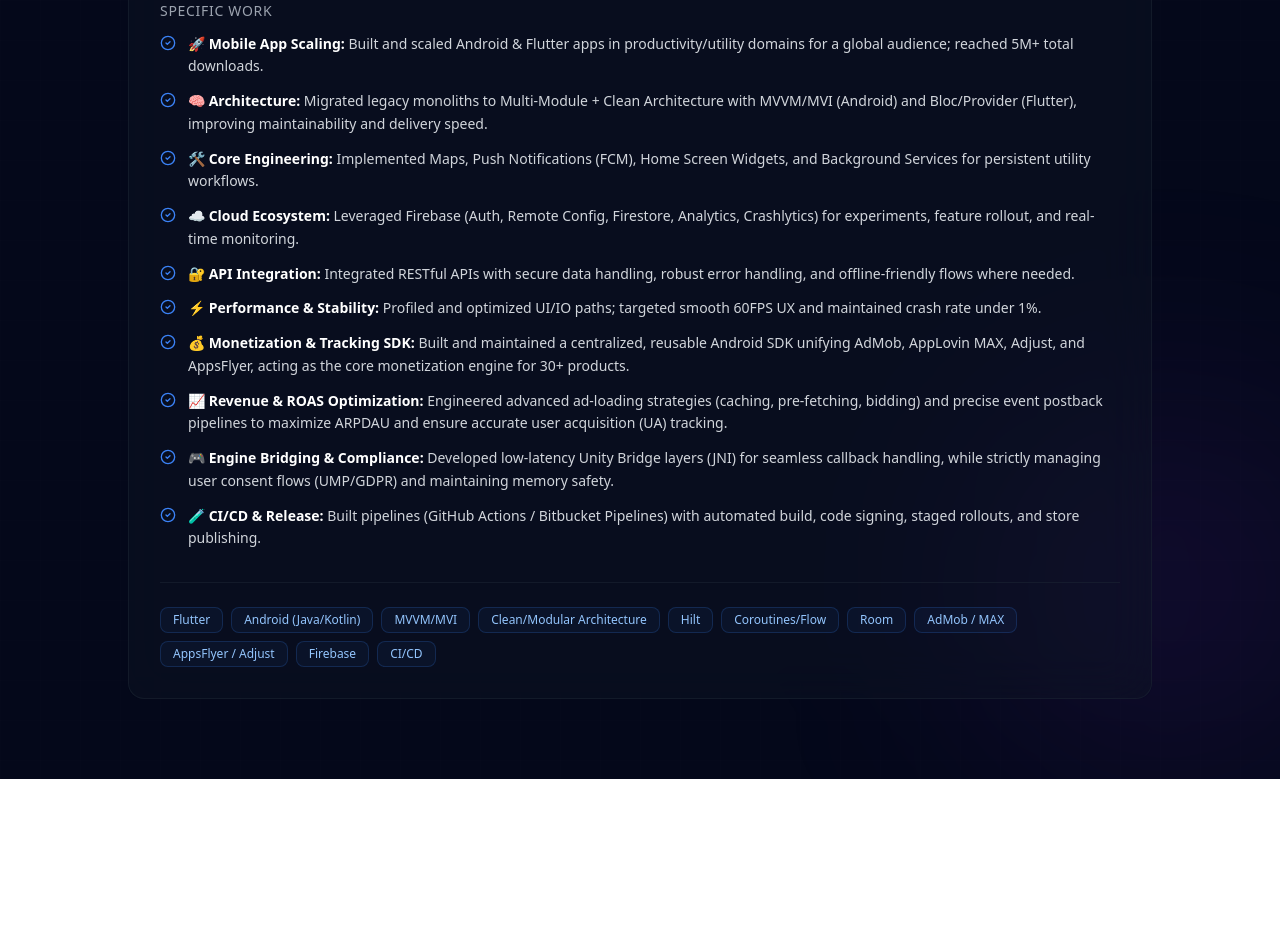
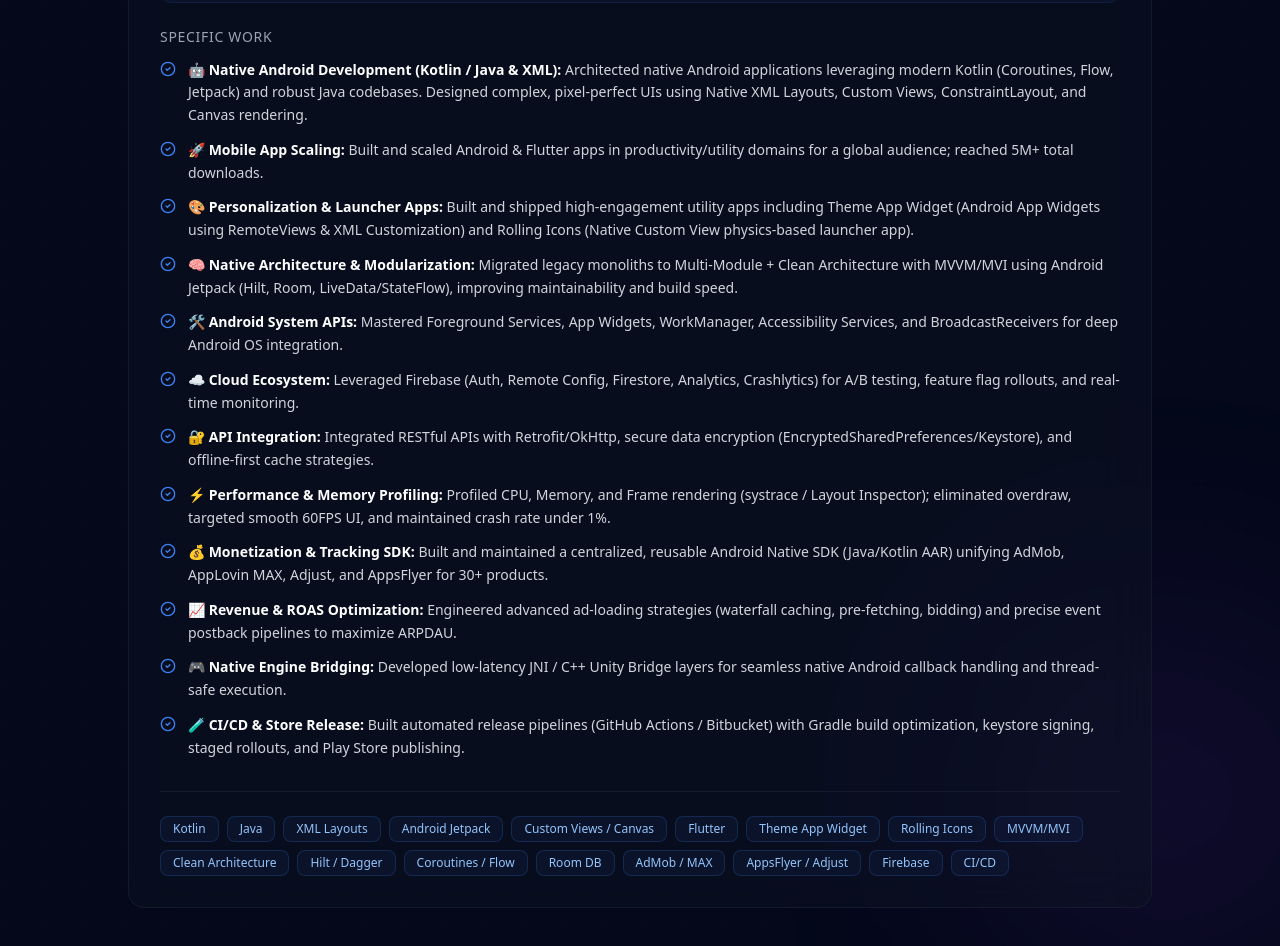
Before and after one commit to nguyenvietcuong0112/nguyenvietcuong_profolio, a React (Vite) app: page /experience in a window 1280 px wide. Shown: the part 760-1706 px from the top of the page. Before the commit the page ends 1539 px from the top, so only its background shows below. Built offline with nearby package versions, Linux system fonts and the light colour scheme.

Commit message:
fix bugs

```diff
--- a/src/pages/About/About.jsx
+++ b/src/pages/About/About.jsx
@@ -24,24 +24,22 @@
 
             <div className="relative space-y-4">
               <p className="text-white">
-                Hello! I'm Cuong, a <span className="text-cyan-400 font-bold">Mobile Engineer</span> with a proven track record of building and scaling mobile applications for global markets reaching <span className="text-cyan-400 font-bold">5M+ downloads</span>.
+                Hello! I'm Cuong, a <span className="text-cyan-400 font-bold">Mobile Engineer</span> specializing in <span className="text-purple-400 font-bold">Kotlin</span>, <span className="text-red-400 font-bold">Java</span>, and <span className="text-cyan-400 font-bold">Flutter</span>. I have a proven track record of building and scaling high-performance mobile applications reaching <span className="text-cyan-400 font-bold">5M+ downloads</span> across global markets.
               </p>
 
               <p className="text-white">
-                I specialize in high-impact mobile solutions with a strong focus on <span className="font-bold border-b-2 border-blue-500/50">Monetization & Analytics SDK Development</span>. I have extensive experience building centralized libraries that seamlessly integrate AdMob, AppLovin, AppsFlyer, and Adjust. My expertise lies in optimizing eCPM, ARPDAU, and ROAS through robust ad-loading strategies, precise event tracking, and data-driven A/B testing.
+                My primary focus lies in Native Android (<span className="text-purple-400 font-semibold">Kotlin & Java</span>) and cross-platform development with <span className="text-cyan-400 font-semibold">Flutter</span>, paired with deep expertise in <span className="font-bold border-b-2 border-blue-500/50">Monetization & Analytics SDK Integration</span>. I've designed and built centralized libraries integrating AdMob, AppLovin, AppsFlyer, and Adjust—optimizing eCPM, ARPDAU, and ROAS through data-driven ad architecture and precise event tracking.
               </p>
 
               <p className="text-white">
-                I am passionate about building products with measurable impact and sustainable growth, transforming technical complexity into seamless user experiences that scale to millions.
+                I am passionate about building products with measurable business impact, transforming technical complexity into smooth 60 FPS mobile user experiences.
               </p>
 
               <div className="pt-6">
                 <blockquote className="border-l-4 border-gray-300 pl-4">
                   <p className="text-white">
-                    I'm a lifelong learner and mobile engineer, driven by a passion for
-                    building impactful applications and improving development workflows.
-                    Through Flutter and native Android, I aim to create robust systems and
-                    seamless user experiences that scale.
+                    Driven by a passion for clean architecture and robust mobile systems.
+                    Leveraging Kotlin, Java, and Flutter to create high-performing apps that scale seamlessly to millions of users.
                   </p>
 
                   <div className="mt-6 space-y-3">
@@ -49,9 +47,8 @@
                       Cuong, Mobile Engineer
                     </cite>
                     <div className="flex items-center gap-2">
-                      {/* Optional: replace with your app logo */}
                       <span className="text-white">
-                        Building mobile products with Flutter & Android
+                        Building mobile products with Kotlin, Java & Flutter
                       </span>
                     </div>
                   </div>
--- a/src/pages/Experience/Experience.jsx
+++ b/src/pages/Experience/Experience.jsx
@@ -117,27 +117,35 @@
     icon: Code2,
     title: "Work Experience",
     functions:
-      "Mobile Developer focused on Flutter and Android (Java/Kotlin), shipping production apps with strong performance, reliability, and monetization.",
+      "Senior Mobile Engineer specializing in Native Android (Kotlin & Java, XML Layouts) and Flutter cross-platform development. Proven record of shipping high-impact production apps with 5M+ downloads, scalable modular architecture, and advanced monetization engines.",
     specificWork: [
+      "🤖 Native Android Development (Kotlin / Java & XML): Architected native Android applications leveraging modern Kotlin (Coroutines, Flow, Jetpack) and robust Java codebases. Designed complex, pixel-perfect UIs using Native XML Layouts, Custom Views, ConstraintLayout, and Canvas rendering.",
       "🚀 Mobile App Scaling: Built and scaled Android & Flutter apps in productivity/utility domains for a global audience; reached 5M+ total downloads.",
-      "🧠 Architecture: Migrated legacy monoliths to Multi-Module + Clean Architecture with MVVM/MVI (Android) and Bloc/Provider (Flutter), improving maintainability and delivery speed.",
-      "🛠️ Core Engineering: Implemented Maps, Push Notifications (FCM), Home Screen Widgets, and Background Services for persistent utility workflows.",
-      "☁️ Cloud Ecosystem: Leveraged Firebase (Auth, Remote Config, Firestore, Analytics, Crashlytics) for experiments, feature rollout, and real-time monitoring.",
-      "🔐 API Integration: Integrated RESTful APIs with secure data handling, robust error handling, and offline-friendly flows where needed.",
-      "⚡ Performance & Stability: Profiled and optimized UI/IO paths; targeted smooth 60FPS UX and maintained crash rate under 1%.",
-      "💰 Monetization & Tracking SDK: Built and maintained a centralized, reusable Android SDK unifying AdMob, AppLovin MAX, Adjust, and AppsFlyer, acting as the core monetization engine for 30+ products.",
-      "📈 Revenue & ROAS Optimization: Engineered advanced ad-loading strategies (caching, pre-fetching, bidding) and precise event postback pipelines to maximize ARPDAU and ensure accurate user acquisition (UA) tracking.",
-      "🎮 Engine Bridging & Compliance: Developed low-latency Unity Bridge layers (JNI) for seamless callback handling, while strictly managing user consent flows (UMP/GDPR) and maintaining memory safety.",
-      "🧪 CI/CD & Release: Built pipelines (GitHub Actions / Bitbucket Pipelines) with automated build, code signing, staged rollouts, and store publishing.",
+      "🎨 Personalization & Launcher Apps: Built and shipped high-engagement utility apps including Theme App Widget (Android App Widgets using RemoteViews & XML Customization) and Rolling Icons (Native Custom View physics-based launcher app).",
+      "🧠 Native Architecture & Modularization: Migrated legacy monoliths to Multi-Module + Clean Architecture with MVVM/MVI using Android Jetpack (Hilt, Room, LiveData/StateFlow), improving maintainability and build speed.",
+      "🛠️ Android System APIs: Mastered Foreground Services, App Widgets, WorkManager, Accessibility Services, and BroadcastReceivers for deep Android OS integration.",
+      "☁️ Cloud Ecosystem: Leveraged Firebase (Auth, Remote Config, Firestore, Analytics, Crashlytics) for A/B testing, feature flag rollouts, and real-time monitoring.",
+      "🔐 API Integration: Integrated RESTful APIs with Retrofit/OkHttp, secure data encryption (EncryptedSharedPreferences/Keystore), and offline-first cache strategies.",
+      "⚡ Performance & Memory Profiling: Profiled CPU, Memory, and Frame rendering (systrace / Layout Inspector); eliminated overdraw, targeted smooth 60FPS UI, and maintained crash rate under 1%.",
+      "💰 Monetization & Tracking SDK: Built and maintained a centralized, reusable Android Native SDK (Java/Kotlin AAR) unifying AdMob, AppLovin MAX, Adjust, and AppsFlyer for 30+ products.",
+      "📈 Revenue & ROAS Optimization: Engineered advanced ad-loading strategies (waterfall caching, pre-fetching, bidding) and precise event postback pipelines to maximize ARPDAU.",
+      "🎮 Native Engine Bridging: Developed low-latency JNI / C++ Unity Bridge layers for seamless native Android callback handling and thread-safe execution.",
+      "🧪 CI/CD & Store Release: Built automated release pipelines (GitHub Actions / Bitbucket) with Gradle build optimization, keystore signing, staged rollouts, and Play Store publishing.",
     ],
     technologies: [
+      "Kotlin",
+      "Java",
+      "XML Layouts",
+      "Android Jetpack",
+      "Custom Views / Canvas",
       "Flutter",
-      "Android (Java/Kotlin)",
+      "Theme App Widget",
+      "Rolling Icons",
       "MVVM/MVI",
-      "Clean/Modular Architecture",
-      "Hilt",
-      "Coroutines/Flow",
-      "Room",
+      "Clean Architecture",
+      "Hilt / Dagger",
+      "Coroutines / Flow",
+      "Room DB",
       "AdMob / MAX",
       "AppsFlyer / Adjust",
       "Firebase",
--- a/src/pages/Hero/Hero.jsx
+++ b/src/pages/Hero/Hero.jsx
@@ -1,6 +1,9 @@
 import { useState, useEffect } from "react";
 import Prism from "prismjs";
-import "prismjs/components/prism-javascript";
+import "prismjs/components/prism-clike";
+import "prismjs/components/prism-java";
+import "prismjs/components/prism-kotlin";
+import "prismjs/components/prism-dart";
 import "@/assets/css/tomorrow.css";
 import Meteors from "@/components/ui/meteors";
 import PortfolioPage from "@/pages/About/About";
@@ -57,15 +60,16 @@
 
 const TechStackBar = () => {
   const stacks = [
-    { name: "Flutter", color: "text-blue-400", icon: "fa-mobile-screen-button" },
+    { name: "Kotlin", color: "text-purple-400", icon: "fa-code" },
+    { name: "Java", color: "text-red-400", icon: "fa-mug-hot" },
+    { name: "Flutter (Dart)", color: "text-cyan-400", icon: "fa-mobile-screen-button" },
     { name: "Android Native", color: "text-green-400", icon: "fa-android" },
-    { name: "React Native", color: "text-cyan-400", icon: "fa-react" },
   ];
 
   return (
-    <div className="flex flex-wrap gap-3 mt-6 animate__animated animate__fadeInUp animate__delay-1s">
+    <div className="flex flex-wrap gap-2.5 mt-6 animate__animated animate__fadeInUp animate__delay-1s">
       {stacks.map((stack) => (
-        <div key={stack.name} className="flex items-center gap-2 px-3 py-1.5 rounded-full bg-gray-800/40 border border-gray-700/50 backdrop-blur-sm text-xs font-semibold text-gray-300 hover:text-white hover:border-gray-600 transition-colors cursor-default">
+        <div key={stack.name} className="flex items-center gap-2 px-3.5 py-1.5 rounded-full bg-gray-800/60 border border-gray-700/60 backdrop-blur-sm text-xs font-semibold text-gray-200 hover:text-white hover:border-gray-500 transition-all cursor-default shadow-sm">
           <i className={`fas ${stack.icon} ${stack.color}`}></i>
           {stack.name}
         </div>
@@ -76,24 +80,29 @@
 
 export default function Hero() {
   const words = [
-    "Android (Java/Kotlin)",
-    "Flutter Developer",
-    "React Native",
-    "ReactJS Enthusiast",
+    "Kotlin & Java Native",
+    "Flutter Cross-Platform",
+    "Monetization SDK Lead",
+    "Android Architect",
   ];
 
-const code = `
-const mobileDeveloper = {
-    name: 'Nguyen Viet Cuong',
-    role: 'Mobile Engineer',
-    specialization: ['Monetization SDKs', 'Modular Architecture'],
-    mastery: {
-        architecture: 'Clean & Scalable',
-        ads_tracking: 'AdMob, Adjust, AppsFlyer',
-        performance: 'Zero-Jank UI & Reliable Systems'
-    },
-    passion: 'Building scalable products with maximum ARPDAU'
-};
+  const code = `
+// Mobile Engineer Core Profile
+class MobileEngineer(
+    val name: String = "Nguyen Viet Cuong",
+    val coreLanguages: List<String> = listOf("Kotlin", "Java", "Dart"),
+    val frameworks: List<String> = listOf("Android Native", "Flutter"),
+    val architecture: String = "Clean Architecture + BLoC/MVVM",
+    val monetization: List<String> = listOf("AdMob", "AppLovin", "Adjust", "AppsFlyer")
+) {
+    fun buildScalableApp(): AppMetrics {
+        return AppMetrics(
+            downloads = "5M+",
+            performance = "60 FPS / Zero-Jank UI",
+            status = "Production Ready 🚀"
+        )
+    }
+}
 `;
 
   useEffect(() => {
@@ -166,13 +175,8 @@
         >
           <div className="absolute inset-0"></div>
 
-          {/* Choose one of these background options */}
+          {/* Grid Background */}
           <GridBackground />
-
-          {/* Or keep the original backgrounds if you prefer */}
-          {/* <HexagonBackground /> */}
-          {/* <AnimatedGrid /> */}
-          {/* <DotBackground /> */}
 
           {/* Meteors Effect */}
           <div className="absolute inset-0 overflow-hidden pointer-events-none">
@@ -202,7 +206,7 @@
               <div className="inline-flex items-center gap-2 px-3 sm:px-4 py-2 rounded-full bg-gray-800/50 backdrop-blur-sm border border-gray-700/50 mb-6 sm:mb-8 animate__animated animate__fadeInDown animate__delay-1s">
                 <div className="w-2 h-2 rounded-full bg-blue-400 animate-pulse"></div>
                 <span className="text-gray-300 text-xs sm:text-sm font-medium">
-                  Welcome to my universe
+                  Mobile Engineer Portfolio
                 </span>
               </div>
 
@@ -223,7 +227,7 @@
 
               {/* Role badge */}
               <div className="inline-flex items-center gap-2 sm:gap-3 px-4 sm:px-6 py-2 sm:py-3 rounded-xl sm:rounded-2xl bg-gradient-to-r from-blue-500/10 to-teal-500/10 border border-blue-500/20 mb-6 sm:mb-8 backdrop-blur-sm animate__animated animate__fadeInUp animate__delay-1s">
-                <i className="fas fa-rocket text-blue-400 animate-bounce text-sm sm:text-base"></i>
+                <i className="fas fa-mobile-screen-button text-blue-400 animate-bounce text-sm sm:text-base"></i>
                 <span>
                   <FlipWords
                     className={"text-lg sm:text-xl text-blue-400 font-medium"}
@@ -235,55 +239,24 @@
               {/* Description */}
               <div className="relative mb-8 sm:mb-12 max-w-xl">
                 <p className="text-base sm:text-xl text-gray-300/90 leading-relaxed">
-                  Specializing in building <span className="text-blue-400 font-bold">highly scalable</span> mobile architectures and <span className="text-teal-400 font-bold">high-performance systems</span>. Expert in modular development and optimizing large-scale applications for a seamless user experience. 🚀
+                  Specializing in <span className="text-purple-400 font-bold">Kotlin</span>, <span className="text-red-400 font-bold">Java</span>, and <span className="text-cyan-400 font-bold">Flutter</span>. Experienced in building <span className="text-blue-400 font-bold">high-impact mobile apps</span> reaching <span className="text-emerald-400 font-bold">5M+ downloads</span>, modular architectures, and Monetization SDK integrations. 📱🚀
                 </p>
-              </div>
-
-              {/* CTA Buttons */}
-              <div className="flex flex-col sm:flex-row gap-4 sm:gap-6 animate__animated animate__fadeInUp animate__delay-2s">
-                {/* View Projects Button */}
-{/*                 <a */}
-{/*                   href="" */}
-{/*                   className="group relative inline-flex items-center justify-center gap-3 bg-gradient-to-r from-blue-500 to-teal-400 p-0.5 rounded-xl transition-all duration-300 hover:scale-105 hover:shadow-[0_0_2rem_-0.5rem_#60A5FA]" */}
-{/*                 > */}
-{/*                    */}{/*                   <span className="block w-full px-6 sm:px-8 py-3 sm:py-4 rounded-[11px] bg-gray-900 transition-all duration-300 group-hover:bg-gradient-to-r group-hover:from-blue-500 group-hover:to-teal-400"> */}
-{/*                    */}{/*                     <span className="relative flex items-center justify-center gap-2 text-white font-medium"> */}
-{/*                    */}{/*                       <span>Learn More</span> */}
-{/*                    */}{/*                       <i className="fas fa-arrow-right transform transition-all duration-300 group-hover:translate-x-1"></i> */}
-{/*                    */}{/*                     </span> */}
-{/*                    */}{/*                   </span> */}
-{/*                 </a> */}
-
-                {/* Contact Button */}
-{/*                 <a */}
-{/*                   href={resumePDF} */}
-{/*                   download="cv.nguyenvietcuong.pdf" */}
-{/*                   className="group relative inline-flex items-center justify-center gap-3 p-0.5 rounded-xl bg-gradient-to-r from-gray-800 to-gray-700 transition-all duration-300 hover:scale-105 hover:shadow-[0_0_2rem_-0.5rem_#60A5FA]" */}
-{/*                 > */}
-{/*                   <span className="block w-full px-6 sm:px-8 py-3 sm:py-4 rounded-[11px] bg-gray-900 border border-gray-700/50 transition-all duration-300 group-hover:bg-gradient-to-r group-hover:from-gray-800 group-hover:to-gray-700"> */}
-{/*                     <span className="relative flex items-center justify-center gap-2 text-gray-300 font-medium group-hover:text-white"> */}
-{/*                       <span>Get Resume</span> */}
-{/*                       <i className="fas fa-file-download transform transition-all duration-300 group-hover:rotate-12"></i> */}
-{/*                     </span> */}
-{/*                   </span> */}
-{/*                 </a> */}
               </div>
 
               {/* Floating badges */}
               <div className="hidden lg:block absolute left-[5.5rem] top-[2.3rem] animate-float-slow">
-                <div className="px-4 py-2 rounded-lg bg-purple-500/10 backdrop-blur-sm border border-purple-500/20 text-purple-400">
-                  <i className="fas fa-wand-magic-sparkles"></i>&nbsp;&nbsp;UI
-                  Magic
+                <div className="px-4 py-2 rounded-lg bg-purple-500/10 backdrop-blur-sm border border-purple-500/20 text-purple-400 text-xs font-semibold">
+                  <i className="fab fa-android"></i>&nbsp;&nbsp;Kotlin & Java Native
                 </div>
               </div>
               <div className="hidden lg:block absolute right-10 top-20 animate-float">
-                <div className="px-4 py-2 rounded-lg bg-blue-500/10 backdrop-blur-sm border border-blue-500/20 text-blue-400">
-                  <i className="fas fa-code"></i>&nbsp;&nbsp;Clean Code
+                <div className="px-4 py-2 rounded-lg bg-cyan-500/10 backdrop-blur-sm border border-cyan-500/20 text-cyan-400 text-xs font-semibold">
+                  <i className="fas fa-layer-group"></i>&nbsp;&nbsp;Flutter Apps
                 </div>
               </div>
               <div className="hidden lg:block absolute top-[17rem] left-[70%] transform -translate-x-1/2 animate-float">
-                <div className="px-4 py-2 rounded-lg bg-amber-500/10 backdrop-blur-sm border border-amber-500/20 text-amber-400">
-                  <i className="fas fa-lightbulb"></i>&nbsp;&nbsp;Innovation
+                <div className="px-4 py-2 rounded-lg bg-emerald-500/10 backdrop-blur-sm border border-emerald-500/20 text-emerald-400 text-xs font-semibold">
+                  <i className="fas fa-chart-line"></i>&nbsp;&nbsp;Monetization SDKs
                 </div>
               </div>
             </div>
@@ -293,8 +266,8 @@
               <div className="relative">
                 {/* Impact Metrics Overlay - Top side */}
                 <div className="grid grid-cols-1 sm:grid-cols-2 gap-4 mb-6 relative z-20">
-                  <ImpactMetric label="Project Scaling" value="Modular" icon="fa-layer-group" color="text-blue-400" />
-                  <ImpactMetric label="System Efficiency" value="Stable" icon="fa-shield-halved" color="text-emerald-400" />
+                  <ImpactMetric label="Core Tech Stack" value="Kotlin / Java / Flutter" icon="fa-mobile-screen-button" color="text-purple-400" />
+                  <ImpactMetric label="App Downloads" value="5M+ Users" icon="fa-cloud-arrow-down" color="text-emerald-400" />
                 </div>
 
                 <div className="gradient-border relative z-10">
@@ -304,20 +277,20 @@
                       <div className="window-dot bg-yellow-500"></div>
                       <div className="window-dot bg-green-500"></div>
                       <span className="ml-2 text-sm text-gray-400 flex items-center gap-2">
-                        <i className="fas fa-terminal"></i>
-                        dev.profile
+                        <i className="fas fa-code"></i>
+                        MobileEngineer.kt
                       </span>
                     </div>
-                    <pre className="language-javascript">
-                      <code className="language-javascript">{code}</code>
+                    <pre className="language-kotlin">
+                      <code className="language-kotlin">{code}</code>
                     </pre>
                   </div>
                 </div>
 
                 {/* Impact Metrics Overlay - Bottom side */}
                 <div className="grid grid-cols-1 sm:grid-cols-2 gap-4 mt-6 relative z-20">
-                  <ImpactMetric label="UI Performance" value="Smooth" icon="fa-gauge-high" color="text-yellow-400" />
-                  <ImpactMetric label="Architectural" value="Clean" icon="fa-gem" color="text-purple-400" />
+                  <ImpactMetric label="UI Performance" value="60 FPS Smooth" icon="fa-gauge-high" color="text-yellow-400" />
+                  <ImpactMetric label="Architecture" value="Clean & Modular" icon="fa-gem" color="text-cyan-400" />
                 </div>
 
                 {/* Tech Stack Horizontal Bar */}
--- a/src/pages/Projects/Projects.jsx
+++ b/src/pages/Projects/Projects.jsx
@@ -4,6 +4,22 @@
 import { FaAndroid, FaApple, FaGithub } from "react-icons/fa";
 
 const projects = [
+  {
+    title: "Theme App Widget",
+    category: "company",
+    description:
+      "A feature-rich Android home screen personalization application. Allows users to create dynamic custom widgets, custom icon packs, aesthetic wallpapers, and personalized desktop themes.",
+    color: "#ec4899",
+    tech: ["Android", "Kotlin", "App Widgets", "Custom Themes", "AdMob Mediation"],
+  },
+  {
+    title: "Rolling Icons – App Launcher",
+    category: "company",
+    description:
+      "Interactive home screen launcher application featuring real-time physics simulation for rolling app icons, gesture-based controls, and customizable icon particle effects.",
+    color: "#06b6d4",
+    tech: ["Android", "Kotlin", "Custom Canvas", "Physics Engine", "Launcher Services"],
+  },
   {
     title: "Core Monetization & Tracking SDK",
     category: "company",
@@ -68,15 +84,15 @@
     tech: ["Flutter", "Custom Canvas", "Flood Fill Algorithm", "AdMob Mediation", "Billing API"],
     androidLink: "https://play.google.com/store/apps/details?id=com.fillcolor.coloringbook.paint.colorart",
   },
-// {
-//     title: "Football Live Score: MatchLive",
-//     category: "personal",
-//     description:
-//       "Live football scores, fixtures, standings, match statistics, and real-time notifications from leagues around the world.",
-//     color: "#fb523c",
-//     tech: ["Android", "Kotlin", "REST API","MVVM","AdMob Mediation", "Billing API"],
-//     androidLink: "https://play.google.com/store/apps/details?id=com.livescore.football.livescores.footballscores",
-//   },
+{
+    title: "Football Live Score: MatchLive",
+    category: "personal",
+    description:
+      "Live football scores, fixtures, standings, match statistics, and real-time notifications from leagues around the world.",
+    color: "#fb523c",
+    tech: ["Android", "Kotlin", "REST API","MVVM","AdMob Mediation", "Billing API"],
+    androidLink: "https://play.google.com/store/apps/details?id=com.livescore.football.livescores.footballscores",
+  },
   {
     title: "App Lock – Protect Privacy",
     category: "company",
@@ -89,6 +105,8 @@
 ];
 
 const additionalApps = [
+  "Theme App Widget",
+  "Rolling Icons",
   "BloodPressure",
   "Clap Find Phone",
   "Weather",
--- a/src/pages/Skills/Skills.jsx
+++ b/src/pages/Skills/Skills.jsx
@@ -73,7 +73,8 @@
       skills: [
         { name: "Android Native", icon: <SiAndroid className="w-4 h-4 text-[#3DDC84]" /> },
         { name: "Flutter", icon: <SiFlutter className="w-4 h-4 text-[#02569B]" /> },
-        { name: "React Native", icon: <FaReact className="w-4 h-4 text-[#61DAFB]" /> },
+        { name: "Theme App Widget", icon: <BsGrid1X2 className="w-4 h-4 text-cyan-400" /> },
+        { name: "Rolling Icons", icon: <MdAnimation className="w-4 h-4 text-purple-400" /> },
       ],
     },
     {
```
Also changed, not shown: 8 other files (tests, documents, lock files or other folders).
